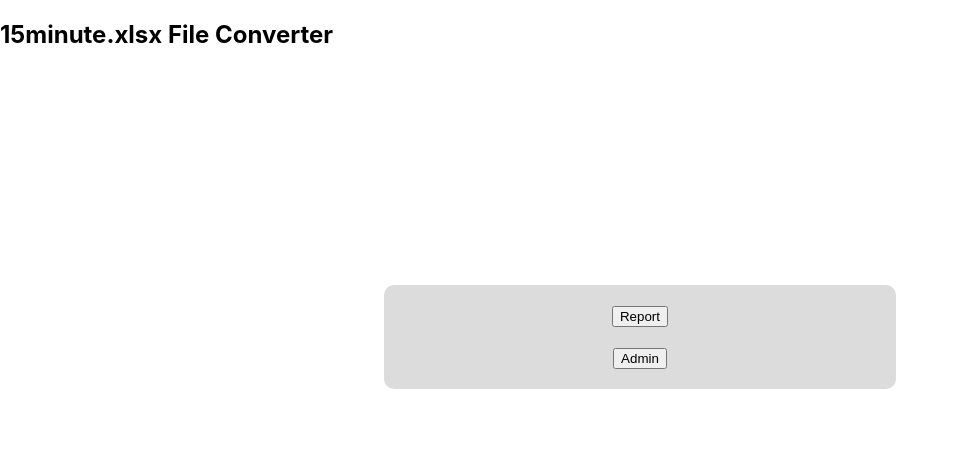
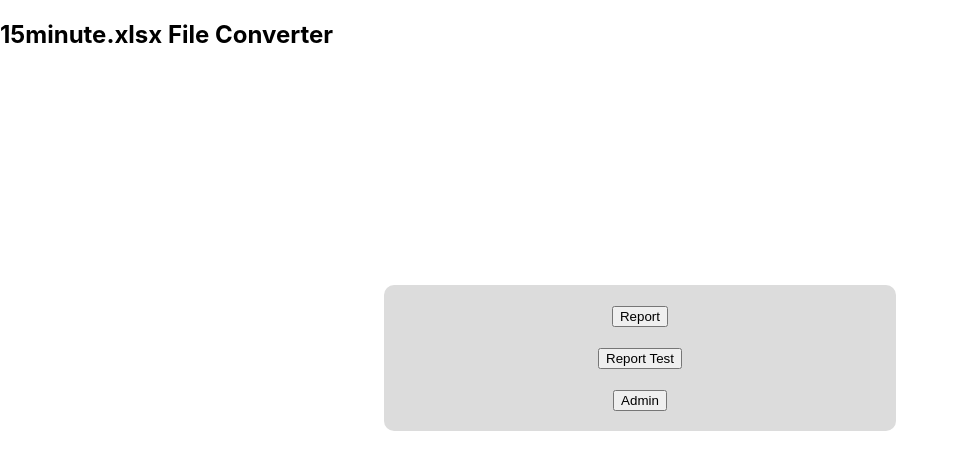
Before and after one commit to EljiahR/k-xlsx-converter-front-end, a Next.js app: page / in a window 1280 px wide. Shown: the top 470 px of the page, without its empty margins (0-958 px from the left). Built offline with nearby package versions, Linux system fonts and the light colour scheme.

Commit message:
Added new button on homepage with Link to report-test page (currently blank)

```diff
--- a/src/app/page.tsx
+++ b/src/app/page.tsx
@@ -21,6 +21,9 @@ export default function Home() {
           <Link href="/dashboard/report" passHref>
             <button>Report</button>
           </Link>
+          <Link href="/dashboard/report-test" passHref>
+            <button>Report Test</button>
+          </Link>
           <Link href="/dashboard/employees" passHref>
             <button>Admin</button>
           </Link>
```
Also changed, not shown: src/app/dashboard/(editor)/report-test/page.tsx (added).
